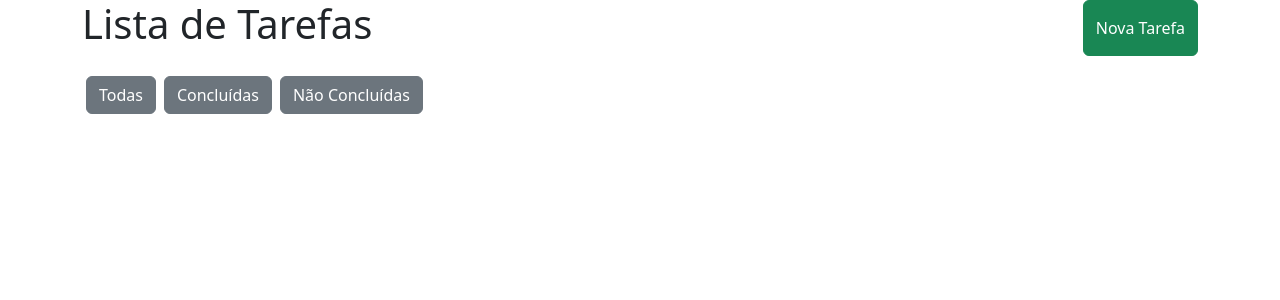
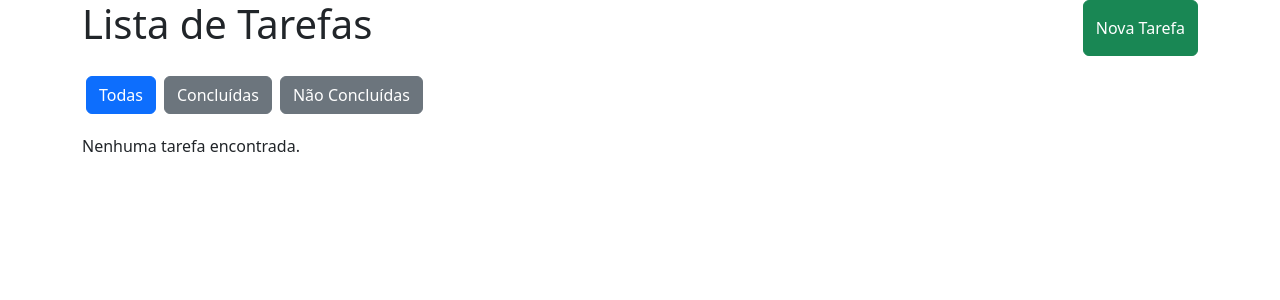
Before and after one commit to rsaadi28/todo-app, an Angular app: page /tasks in a window 1280 px wide. Shown: the top 300 px of the page. Built offline with nearby package versions, Linux system fonts and the light colour scheme.

Commit message:
feat(task-list): add filterTasks

```diff
--- a/src/app/tasks/task-list/task-list.component.html
+++ b/src/app/tasks/task-list/task-list.component.html
@@ -5,12 +5,21 @@
   </div>
 
   <div class="mb-3">
-    <button class="btn btn-secondary m-1" (click)="filterTasks('all')">Todas</button>
-    <button class="btn btn-secondary m-1" (click)="filterTasks('completed')">Concluídas</button>
-    <button class="btn btn-secondary m-1" (click)="filterTasks('incomplete')">Não Concluídas</button>
+    <div class="mb-3">
+      <button [class]="selectedFilter === 'all' ? 'btn btn-primary m-1' : 'btn btn-secondary m-1'"
+        (click)="filterTasks('all')">Todas</button>
+
+      <button [class]="selectedFilter === 'completed' ? 'btn btn-primary m-1' : 'btn btn-secondary m-1'"
+        (click)="filterTasks('completed')">Concluídas</button>
+
+      <button [class]="selectedFilter === 'incomplete' ? 'btn btn-primary m-1' : 'btn btn-secondary m-1'"
+        (click)="filterTasks('incomplete')">Não Concluídas</button>
+    </div>
+
   </div>
 
   <ul class="list-group">
+    <span *ngIf="filteredTasks.length === 0">Nenhuma tarefa encontrada.</span>
     <li *ngFor="let task of filteredTasks" class="list-group-item d-flex justify-content-between align-items-center">
       <div class="task-info">
         <h5>{{ task.title }}</h5>
--- a/src/app/tasks/task-list/task-list.component.ts
+++ b/src/app/tasks/task-list/task-list.component.ts
@@ -1,4 +1,6 @@
 import { Component, OnInit } from '@angular/core';
+import { Subject } from 'rxjs';
+import { takeUntil } from 'rxjs/operators';
 import { TaskService, Task } from '../task.service';
 
 @Component({
@@ -10,17 +12,29 @@ import { TaskService, Task } from '../task.service';
 export class TaskListComponent implements OnInit {
   tasks: Task[] = [];
   filteredTasks: Task[] = [];
+  selectedFilter: 'all' | 'completed' | 'incomplete' = 'all'; // Filtro ativo
 
   constructor(private taskService: TaskService) { }
 
+  private destroy$ = new Subject<void>();
+
   ngOnInit() {
-    this.taskService.tasks$.subscribe((tasks) => {
-      this.tasks = tasks;
-      this.filteredTasks = tasks;
-    });
+    this.taskService.tasks$
+      .pipe(takeUntil(this.destroy$))
+      .subscribe((tasks) => {
+        this.tasks = tasks;
+        this.filteredTasks = tasks;
+      });
+  }
+
+  ngOnDestroy() {
+    this.destroy$.next();
+    this.destroy$.complete();
   }
 
   filterTasks(status: 'all' | 'completed' | 'incomplete') {
+    this.selectedFilter = status; // Atualiza o filtro ativo
+
     if (status === 'all') {
       this.filteredTasks = this.tasks;
     } else {
@@ -32,6 +46,7 @@ export class TaskListComponent implements OnInit {
 
   toggleComplete(id: string) {
     this.taskService.toggleComplete(id);
+    this.filterTasks(this.selectedFilter);
   }
 
   deleteTask(id: string) {
```
